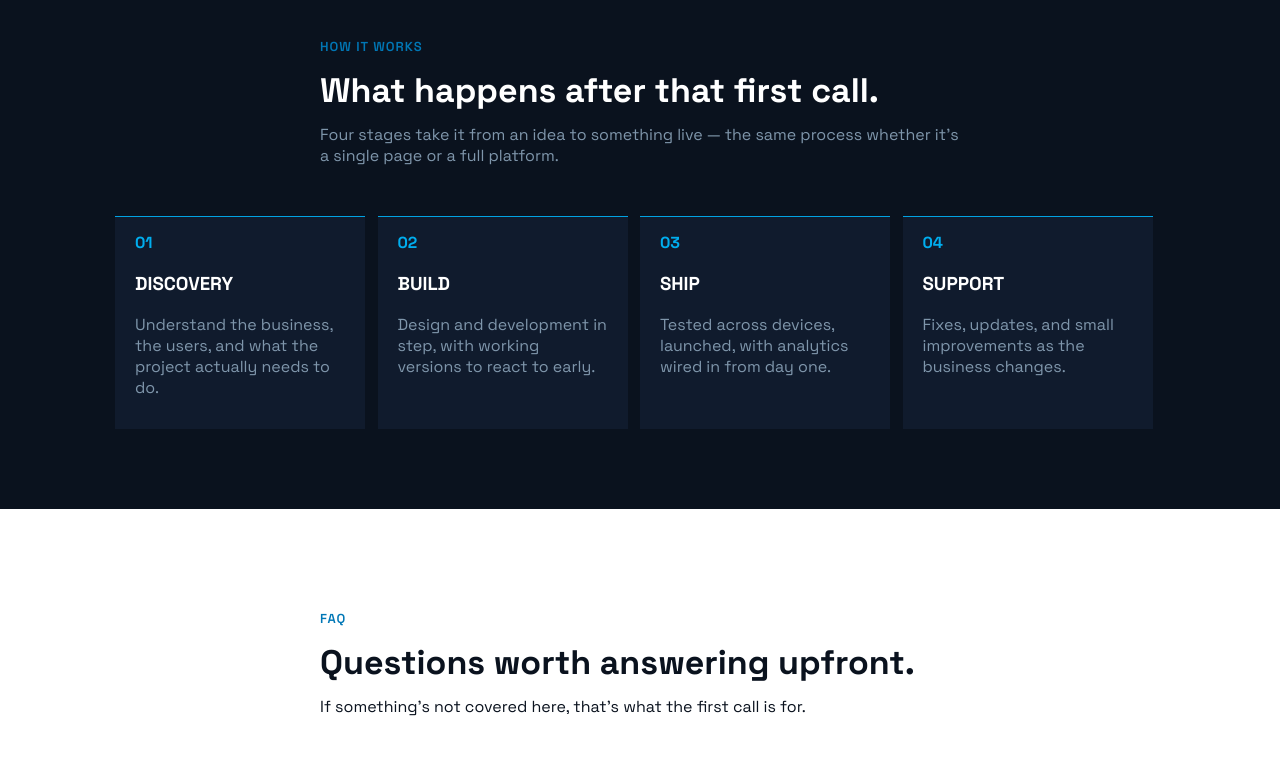
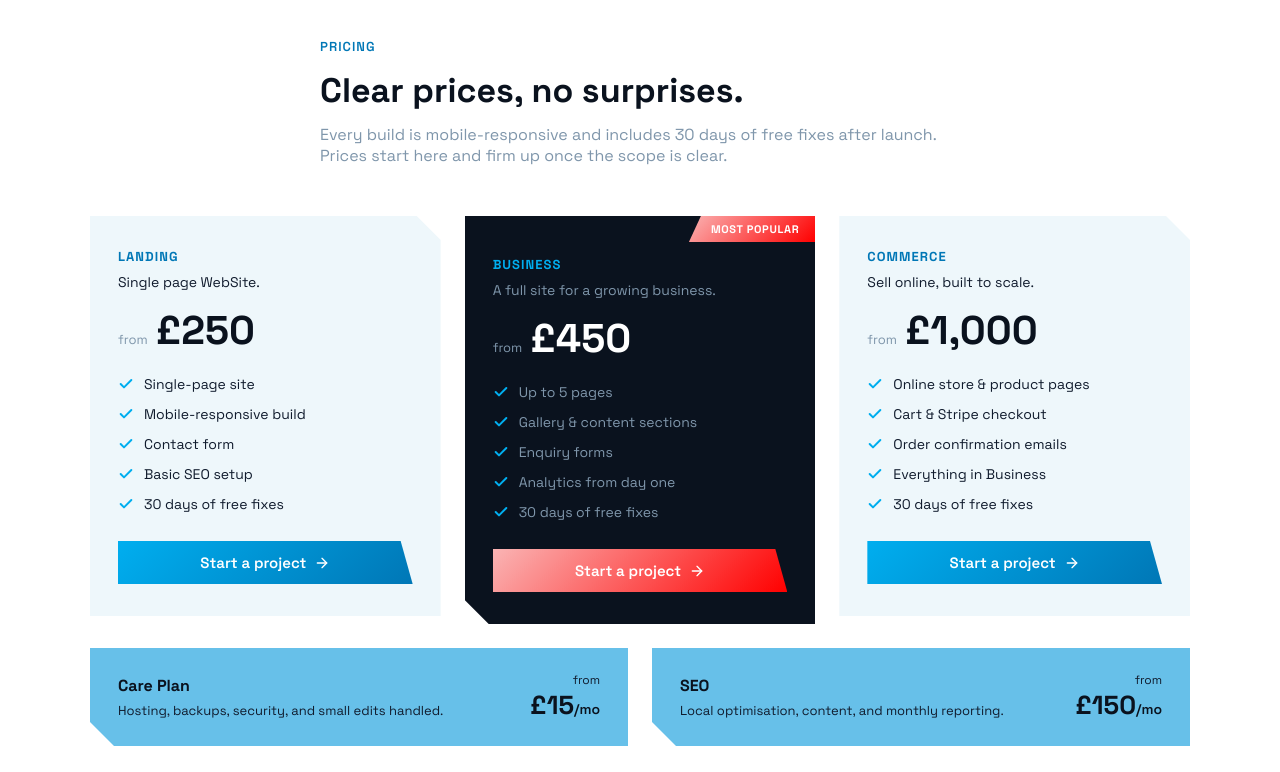
Before and after one commit to Lucabex/koudDev, a React (Vite) app: page / in a window 1280 px wide. Shown: the part 1860-2632 px from the top of the page. Built offline with nearby package versions, Linux system fonts and the light colour scheme.

Commit message:
Add pricing

```diff
--- a/src/Css/home.css
+++ b/src/Css/home.css
@@ -573,14 +573,20 @@ color: red;
     grid-template-columns: 1fr 1fr 1fr;
 
 }
+.footerBox p{
+    display: flex;
+    align-items: center;
+    padding-top: 10px1;
+}
 .footerBox span{
     font-family: var(--font-display);
     color: var(--azure);
-    padding-top: 35px;
+    padding-top: 15px;
     display: flex;
     gap:10px;
     align-items: center;
 }
+
 .contactBox{
 
     display: flex;
@@ -601,3 +607,222 @@ color: red;
     text-decoration: none;
      color: var(--azure);
 }
+
+
+
+
+
+.pricingBox{
+    width: 100%;
+    padding: 80px 50px;
+    background: var(--white);
+}
+
+.pricingHeader{
+    max-width: 640px;
+    margin: 0 auto 50px;
+    text-align: left;
+}
+.pricingHeader h2{
+    font-family: var(--font-display);
+    font-weight: 700;
+    font-size: 34px;
+    margin: 14px 0 12px;
+    color: var(--navy-950);
+}
+.pricingHeader p{
+    font-family: var(--font-display);
+    font-size: 16px;
+    color: var(--ice-dim);
+    margin: 0;
+}
+
+.pricingGrid{
+    display: grid;
+    grid-template-columns: repeat(3, 1fr);
+    gap: 24px;
+    max-width: 1100px;
+    margin: 0 auto;
+    align-items: start;
+}
+
+.priceCard{
+    position: relative;
+    background: #eef7fb;
+    padding: 32px 28px;
+    clip-path: polygon(0 0, calc(100% - 24px) 0, 100% 24px, 100% 100%, 0 100%);
+    display: flex;
+    flex-direction: column;
+    transition: transform 0.2s ease, box-shadow 0.2s ease;
+}
+.priceCard:hover{
+    transform: translateY(-4px);
+    box-shadow: 0 12px 24px rgba(1, 162, 226, 0.18);
+}
+
+/* featured tier — dark, cuts the bottom-left corner instead so the badge sits clean */
+.priceCard.featured{
+    background: var(--navy-950);
+    padding: 40px 28px 32px;
+    clip-path: polygon(0 0, 100% 0, 100% 100%, 24px 100%, 0 calc(100% - 24px));
+}
+
+.popular{
+    position: absolute;
+    top: 0;
+    right: 0;
+    background: linear-gradient(135deg, rgb(250, 180, 180), red);
+    color: var(--white);
+    font-family: var(--font-display);
+    font-weight: 700;
+    font-size: 11px;
+    letter-spacing: 0.06em;
+    text-transform: uppercase;
+    padding: 6px 16px 6px 22px;
+    clip-path: polygon(12px 0, 100% 0, 100% 100%, 0 100%);
+}
+
+.priceName{
+    font-family: var(--font-display);
+    font-weight: 700;
+    font-size: 13px;
+    letter-spacing: 0.08em;
+    text-transform: uppercase;
+    color: var(--azure-deep);
+}
+.priceCard.featured .priceName{ color: var(--azure); }
+
+.priceTagline{
+    font-family: var(--font-display);
+    font-size: 14px;
+    color: var(--navy-800);
+    margin: 8px 0 20px;
+}
+.priceCard.featured .priceTagline{ color: var(--ice-dim); }
+
+.priceAmount{
+    display: flex;
+    align-items: baseline;
+    gap: 8px;
+    margin-bottom: 24px;
+}
+.priceAmount .from{
+    font-family: var(--font-display);
+    font-size: 13px;
+    color: var(--ice-dim);
+}
+.priceAmount .amount{
+    font-family: var(--font-display);
+    font-weight: 800;
+    font-size: 40px;
+    line-height: 1;
+    color: var(--navy-950);
+}
+.priceCard.featured .priceAmount .amount{ color: var(--white); }
+
+.priceFeatures{
+    list-style: none;
+    padding: 0;
+    margin: 0 0 28px;
+    display: flex;
+    flex-direction: column;
+    gap: 12px;
+    flex-grow: 1;
+}
+.priceFeatures li{
+    display: flex;
+    align-items: center;
+    gap: 10px;
+    font-family: var(--font-display);
+    font-size: 14px;
+    color: var(--navy-800);
+}
+.priceFeatures li svg{
+    flex-shrink: 0;
+    color: var(--azure);
+    stroke-width: 3;
+}
+.priceCard.featured .priceFeatures li{ color: var(--ice-dim); }
+
+.priceBtn{
+    display: flex;
+    align-items: center;
+    justify-content: center;
+    gap: 8px;
+    padding: 12px 20px;
+    background: linear-gradient(135deg, var(--azure), var(--azure-deep));
+    color: var(--white);
+    font-family: var(--font-display);
+    font-weight: 600;
+    font-size: 15px;
+    text-decoration: none;
+    clip-path: polygon(0 0, calc(100% - 12px) 0, 100% 100%, 0 100%);
+    transition: filter 0.2s ease, transform 0.2s ease;
+}
+.priceBtn:hover{
+    filter: brightness(1.08);
+    transform: translateY(-2px);
+}
+.priceCard.featured .priceBtn{
+    background: linear-gradient(135deg, rgb(250, 180, 180), red);
+}
+
+/* recurring strip */
+.recurringStrip{
+    max-width: 1100px;
+    margin: 24px auto 0;
+    display: grid;
+    grid-template-columns: 1fr 1fr;
+    gap: 24px;
+}
+.recurringCard{
+    background: #67c0e9;
+    padding: 24px 28px;
+    clip-path: polygon(0 0, 100% 0, 100% 100%, 24px 100%, 0 calc(100% - 24px));
+    display: flex;
+    justify-content: space-between;
+    align-items: center;
+    gap: 20px;
+}
+.recurringInfo .recurringName{
+    font-family: var(--font-display);
+    font-weight: 700;
+    font-size: 16px;
+    color: var(--navy-950);
+}
+.recurringInfo p{
+    font-family: var(--font-display);
+    font-size: 13px;
+    color: var(--navy-800);
+    margin: 6px 0 0;
+}
+.recurringPrice{ text-align: right; white-space: nowrap; }
+.recurringPrice .from{
+    display: block;
+    font-family: var(--font-display);
+    font-size: 12px;
+    color: var(--navy-800);
+}
+.recurringPrice .amount{
+    font-family: var(--font-display);
+    font-weight: 800;
+    font-size: 26px;
+    color: var(--navy-950);
+}
+.recurringPrice .amount em{
+    font-style: normal;
+    font-weight: 600;
+    font-size: 14px;
+}
+
+/* responsive */
+@media (max-width: 900px){
+    .pricingGrid,
+    .recurringStrip{
+        grid-template-columns: 1fr;
+        max-width: 440px;
+    }
+}
+@media (max-width: 560px){
+    .pricingBox{ padding: 60px 24px; }
+}
--- a/src/pages/Home.jsx
+++ b/src/pages/Home.jsx
@@ -3,11 +3,56 @@ import TopNav from '../elements/TopArea.jsx'
 import Ves from '../assets/vesuvio.png'
 import Napoli from '../assets/naples.png'
 import { Dot } from 'lucide-react'
-import { ArrowRight,Layout, Wrench, RefreshCw, TrendingUp, ShoppingCart, Smartphone,MapPin,Phone,Mail } from 'lucide-react'
+import { ArrowRight,Layout, Wrench, RefreshCw, TrendingUp, ShoppingCart, Smartphone,MapPin,Phone,Mail,Check } from 'lucide-react'
 import { useState } from 'react'
 import { Plus } from 'lucide-react'
 
+ const pricingTiers = [
+  {
+    name: "Landing",
+    tagline: "Single page WebSite.",
+    price: "250",
+    featured: false,
+    features: [
+      "Single-page site",
+      "Mobile-responsive build",
+      "Contact form",
+      "Basic SEO setup",
+      "30 days of free fixes"
+    ]
+  },
+  {
+    name: "Business",
+    tagline: "A full site for a growing business.",
+    price: "450",
+    featured: true,
+    features: [
+      "Up to 5 pages",
+      "Gallery & content sections",
+      "Enquiry forms",
+      "Analytics from day one",
+      "30 days of free fixes"
+    ]
+  },
+  {
+    name: "Commerce",
+    tagline: "Sell online, built to scale.",
+    price: "1,000",
+    featured: false,
+    features: [
+      "Online store & product pages",
+      "Cart & Stripe checkout",
+      "Order confirmation emails",
+      "Everything in Business",
+      "30 days of free fixes"
+    ]
+  }
+]
 
+const carePlans = [
+  { name: "Care Plan", price: "15", unit: "/mo", desc: "Hosting, backups, security, and small edits handled." },
+  { name: "SEO", price: "150", unit: "/mo", desc: "Local optimisation, content, and monthly reporting." }
+]
 
 const faqData = [
   {
@@ -141,6 +186,50 @@ function Home(){
      <span>Tell me what the business needs — a site, an app, an internal tool, or all three — and I'll get back to you with next steps.</span>
      <button className='emailBtn'>Email the Studio</button>
 </section>
+
+<section className="pricingBox" id="pricing">
+    <div className="pricingHeader">
+        <span className="eyebrow">PRICING</span>
+        <h2>Clear prices, no surprises.</h2>
+        <p>Every build is mobile-responsive and includes 30 days of free fixes after launch. Prices start here and firm up once the scope is clear.</p>
+    </div>
+
+    <div className="pricingGrid">
+        {pricingTiers.map((tier, i) => (
+            <div className={`priceCard ${tier.featured ? 'featured' : ''}`} key={i}>
+                {tier.featured && <span className="popular">Most popular</span>}
+                <span className="priceName">{tier.name}</span>
+                <p className="priceTagline">{tier.tagline}</p>
+                <div className="priceAmount">
+                    <span className="from">from</span>
+                    <span className="amount">£{tier.price}</span>
+                </div>
+                <ul className="priceFeatures">
+                    {tier.features.map((f, j) => (
+                        <li key={j}><Check size={16} /> {f}</li>
+                    ))}
+                </ul>
+                <a href="#contact" className="priceBtn">Start a project <ArrowRight size={16} /></a>
+            </div>
+        ))}
+    </div>
+
+    <div className="recurringStrip">
+        {carePlans.map((plan, i) => (
+            <div className="recurringCard" key={i}>
+                <div className="recurringInfo">
+                    <span className="recurringName">{plan.name}</span>
+                    <p>{plan.desc}</p>
+                </div>
+                <div className="recurringPrice">
+                    <span className="from">from</span>
+                    <span className="amount">£{plan.price}<em>{plan.unit}</em></span>
+                </div>
+            </div>
+        ))}
+    </div>
+</section>
+
 <section className='process' id='process'>
  <div className="processBox">
     <div className="processHeader">
```
